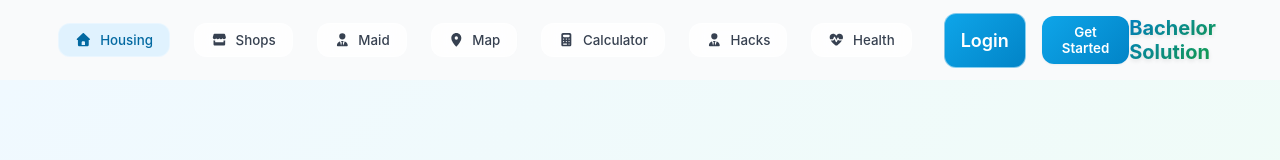
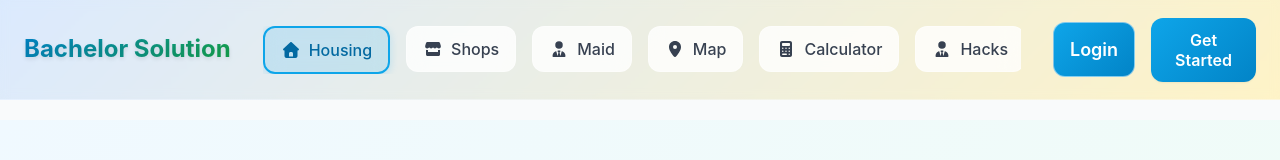
Before and after one commit to md-sazid9089/bachelor_solution_version2, a React (Vite) app in the folder frontend/: page / in a window 1280 px wide. Shown: the top 160 px of the page. Built offline with nearby package versions, Linux system fonts and the light colour scheme; no server answers.

Commit message:
feat: improve scrolling behavior and enhance header styles for better user experience

```diff
--- a/frontend/src/App.jsx
+++ b/frontend/src/App.jsx
@@ -80,7 +80,11 @@ function App() {
     setActiveSection(sectionId);
     const element = document.getElementById(sectionId);
     if (element) {
-      element.scrollIntoView({ behavior: 'smooth' });
+      const offsetTop = element.offsetTop - 120; // Account for navbar height + buffer
+      window.scrollTo({
+        top: offsetTop,
+        behavior: 'smooth'
+      });
     }
   };
 
--- a/frontend/src/components/Header.jsx
+++ b/frontend/src/components/Header.jsx
@@ -11,6 +11,22 @@ const Header = ({
   onLogout
 }) => {
   const [isMobileMenuOpen, setIsMobileMenuOpen] = useState(false);
+
+  // Get background color based on active section - using actual color values
+  const getSectionBackground = (section) => {
+    const sectionColors = {
+      'housing': 'linear-gradient(135deg, #dbeafe 0%, #fef3c7 100%)', // primary-50 to secondary-50
+      'shops': 'linear-gradient(135deg, #fef3c7 0%, #f3e8ff 100%)', // secondary-50 to accent-50
+      'maid': 'linear-gradient(135deg, #f3e8ff 0%, #dbeafe 100%)', // accent-50 to primary-50
+      'map': 'linear-gradient(135deg, #f9fafb 0%, #dbeafe 100%)', // gray-50 to primary-50
+      'expense-calculator': 'linear-gradient(135deg, #f3e8ff 0%, #dbeafe 100%)', // accent-50 to primary-50
+      'hacks': 'linear-gradient(135deg, #fef3c7 0%, #dbeafe 100%)', // secondary-50 to primary-50
+      'health': 'linear-gradient(135deg, rgba(255, 255, 255, 0.95) 0%, rgba(248, 250, 252, 0.9) 100%)',
+      'profile': 'linear-gradient(135deg, #f9fafb 0%, #dbeafe 100%)', // gray-50 to primary-50
+      'get-started': 'linear-gradient(135deg, #dbeafe 0%, #fef3c7 100%)' // primary-50 to secondary-50
+    };
+    return sectionColors[section] || 'rgba(249, 250, 251, 0.9)'; // Default gray
+  };
 
   const navItems = [
     { id: 'housing', label: 'Housing', icon: faHome },
@@ -32,7 +48,12 @@ const Header = ({
   };
 
   return (
-    <header className="header">
+    <header
+      className="header"
+      style={{
+        background: getSectionBackground(activeSection)
+      }}
+    >
       <div className="header-container">
         <div className="logo">
           <h1>Bachelor Solution</h1>
--- a/frontend/src/styles/components.css
+++ b/frontend/src/styles/components.css
@@ -4,7 +4,7 @@
 }
 
 .main-content {
-  padding-top: 80px; /* Account for fixed header */
+  padding-top: 120px; /* Account for fixed header with extra spacing */
 }
 
 /* Container */
@@ -20,11 +20,23 @@
   top: 0;
   left: 0;
   right: 0;
-  background: transparent;
-  backdrop-filter: none;
-  border-bottom: none;
+  border-bottom: 1px solid rgba(255, 255, 255, 0.3);
   z-index: 1000;
-  height: 80px;
+  height: 100px;
+  transition: background 0.3s ease;
+  width: 100%;
+  overflow: hidden;
+}
+
+.header::before {
+  content: '';
+  position: absolute;
+  top: 0;
+  left: 0;
+  right: 0;
+  bottom: 0;
+  backdrop-filter: blur(4px);
+  z-index: -1;
 }
 
 .header-container {
@@ -32,10 +44,9 @@
   align-items: center;
   justify-content: space-between;
   height: 100%;
-  max-width: 1200px;
+  max-width: 1400px;
   margin: 0 auto;
   padding: 0 var(--space-6);
-  flex-direction: row-reverse;
 }
 
 .logo h1 {
@@ -43,31 +54,42 @@
   -webkit-background-clip: text;
   -webkit-text-fill-color: transparent;
   background-clip: text;
-  font-size: var(--font-size-xl);
+  font-size: var(--font-size-2xl);
   font-weight: 700;
   margin: 0;
   text-shadow: 0 2px 4px rgba(0, 0, 0, 0.1);
+  white-space: nowrap;
+}
+
+.logo {
+  margin-right: var(--space-8);
+  flex-shrink: 0;
 }
 
 .nav {
   display: flex;
   align-items: center;
   gap: var(--space-8);
+  flex: 1;
+  justify-content: flex-start;
+  min-width: 0;
 }
 
 .nav-list {
   display: flex;
   list-style: none;
-  gap: var(--space-6);
+  gap: var(--space-4);
   margin: 0;
   padding: 0;
+  flex-wrap: nowrap;
+  overflow: hidden;
 }
 
 .nav-link {
   display: flex;
   align-items: center;
   gap: var(--space-2);
-  padding: var(--space-2) var(--space-4);
+  padding: var(--space-3) var(--space-4);
   background: rgba(255, 255, 255, 0.8);
   color: var(--gray-700);
   border-radius: var(--radius-lg);
@@ -75,17 +97,22 @@
   font-weight: 500;
   backdrop-filter: blur(10px);
   border: 1px solid rgba(255, 255, 255, 0.3);
+  white-space: nowrap;
+  font-size: var(--font-size-base);
 }
 
 .nav-link:hover {
   background: rgba(14, 165, 233, 0.1);
   color: var(--primary-600);
   transform: translateY(-1px);
+  border: 1px solid rgba(14, 165, 233, 0.6);
 }
 
 .nav-link.active {
-  background: var(--primary-100);
+  background: rgba(14, 165, 233, 0.15);
   color: var(--primary-700);
+  border: 2px solid var(--primary-500);
+  box-shadow: 0 2px 8px rgba(14, 165, 233, 0.2);
 }
 
 .nav-actions {
@@ -98,11 +125,12 @@
   background: rgba(255, 255, 255, 0.9);
   color: var(--gray-700);
   border: 1px solid rgba(255, 255, 255, 0.5);
-  padding: var(--space-2) var(--space-5);
+  padding: var(--space-3) var(--space-6);
   border-radius: var(--radius-lg);
   font-weight: 500;
   transition: all var(--transition-fast);
   backdrop-filter: blur(10px);
+  font-size: var(--font-size-base);
 }
 
 .login-btn:hover {
@@ -113,11 +141,12 @@
 .get-started-btn {
   background: linear-gradient(135deg, var(--primary-500), var(--primary-600));
   color: white;
-  padding: var(--space-2) var(--space-5);
+  padding: var(--space-3) var(--space-6);
   border-radius: var(--radius-lg);
   font-weight: 600;
   transition: all var(--transition-fast);
   box-shadow: var(--shadow-sm);
+  font-size: var(--font-size-base);
 }
 
 .get-started-btn:hover {
@@ -2054,6 +2083,44 @@
 }
 
 /* Mobile Menu */
+@media (max-width: 1200px) {
+  .header-container {
+    padding: 0 var(--space-4);
+  }
+
+  .logo h1 {
+    font-size: var(--font-size-lg);
+  }
+
+  .nav-list {
+    gap: var(--space-2);
+  }
+
+  .nav-link {
+    padding: var(--space-1) var(--space-2);
+    font-size: var(--font-size-xs);
+  }
+
+  .nav-link span {
+    display: none;
+  }
+}
+
+@media (max-width: 1024px) {
+  .logo h1 {
+    font-size: var(--font-size-lg);
+  }
+
+  .nav-list {
+    gap: var(--space-3);
+  }
+
+  .nav-link {
+    padding: var(--space-2) var(--space-3);
+    font-size: var(--font-size-sm);
+  }
+}
+
 @media (max-width: 768px) {
   .mobile-menu-toggle {
     display: block;
```
